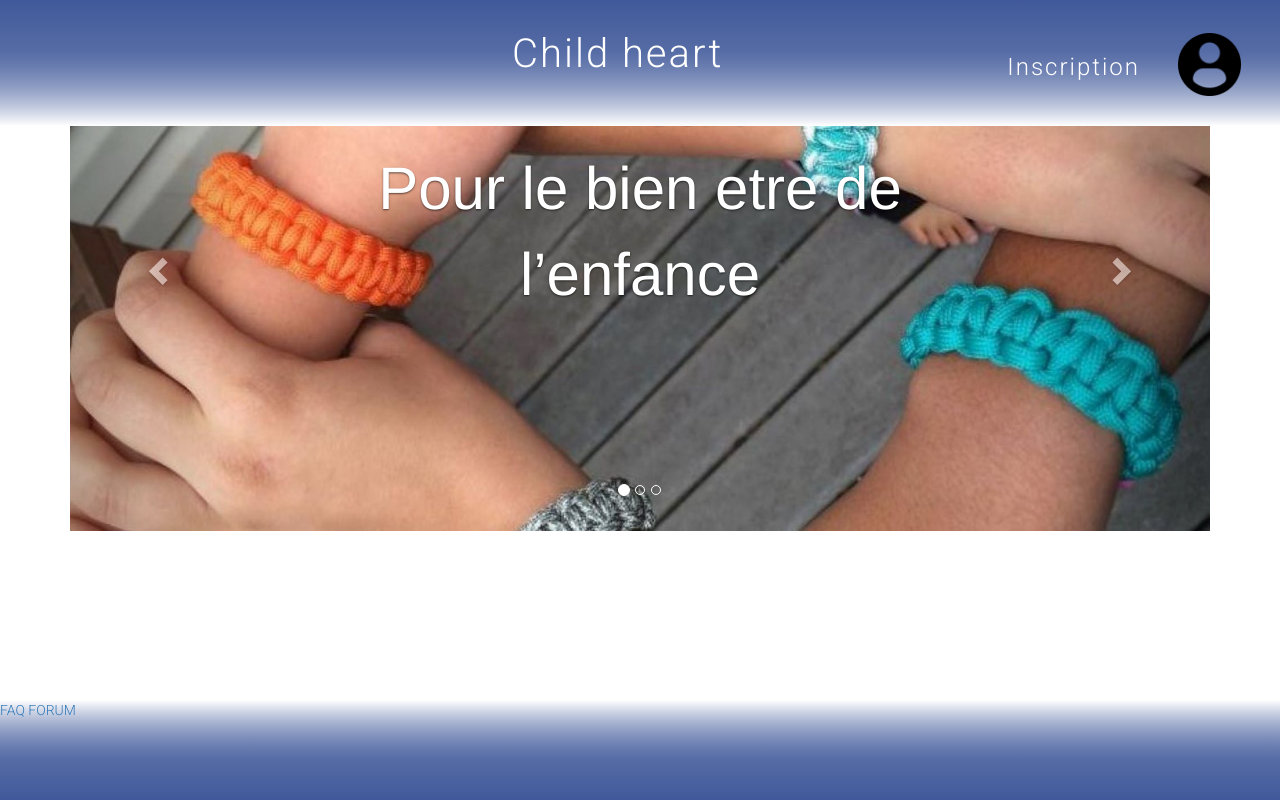
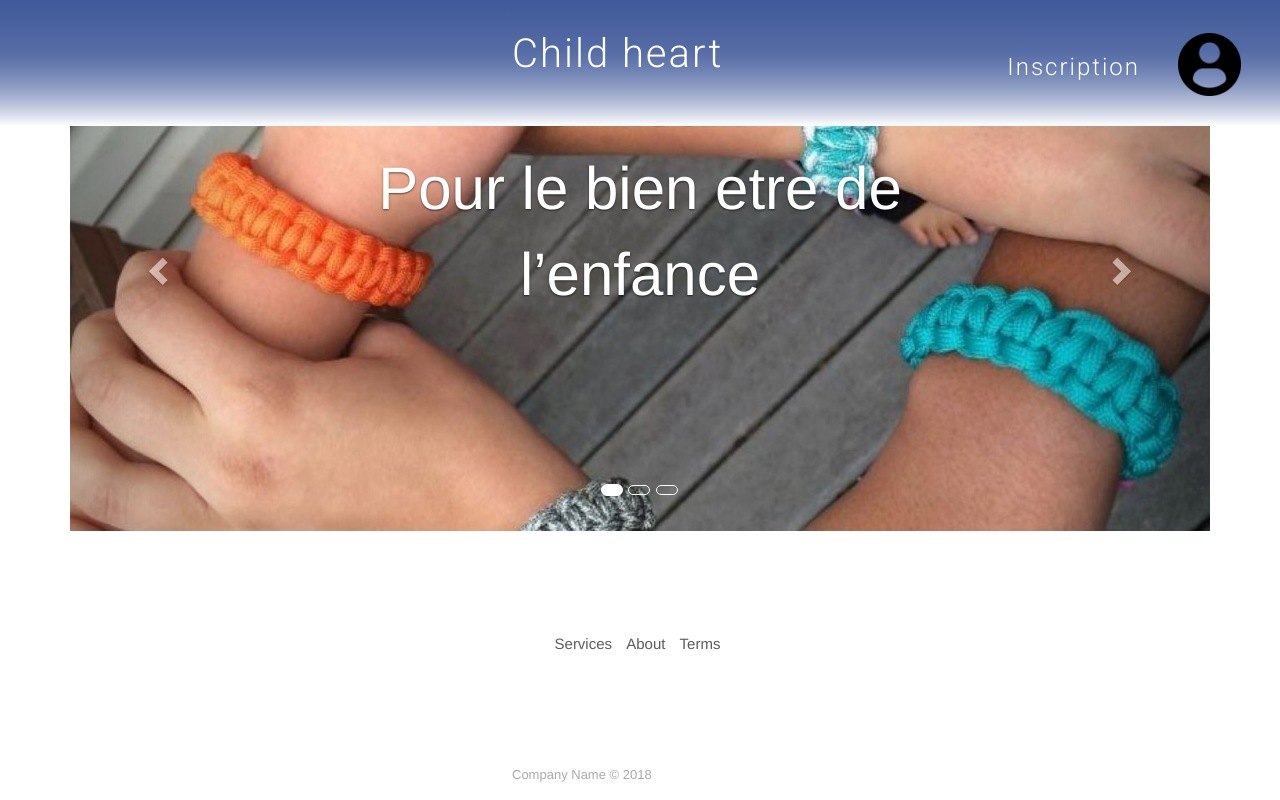
Before and after one commit to CHILDREN-HEART/Projet-C-Heart, a PHP site: page / in a window 1280 px wide. Run offline with PHP 8.4, Linux system fonts and the light colour scheme.

Commit message:
chgmt graph

```diff
--- a/index.html
+++ b/index.html
@@ -127,11 +127,12 @@
         </div>
 
         <footer>
-            <div class="link">
-                <a href="faq/">FAQ</a>
-
-                <a href="forum/">FORUM</a>
-            </div>
+            <ul class="list-inline">
+                <li class="list-inline-item"><a href="#">Services</a></li>
+                <li class="list-inline-item"><a href="#">About</a></li>
+                <li class="list-inline-item"><a href="#">Terms</a></li>
+            </ul>
+            <p class="copyright">Company Name © 2018</p>
         </footer>
 
         <script src="pagedaccueil.js"></script>
--- a/pagedaccueil.css
+++ b/pagedaccueil.css
@@ -1,8 +1,3 @@
-* {
-    margin: 0;
-    padding: 0;
-}
-
 header {
     font-family: "Roboto", sans-serif;
     height: 126px;
@@ -29,11 +24,6 @@ header {
 p {
     font-size: 60px;
     position: absolute;
-}
-
-@media (min-width: 300%) .container {
-    width: 100%;
-    height: 100%;
 }
 
 .text1 {
@@ -82,21 +72,41 @@ p {
     align-items: center;
 }
 
-footer {
-    margin-top: 50px;
-    height: 100px;
-    width: 100%;
-    background: linear-gradient(0deg, #40599a, 75%, white);
-    font-family: "Roboto", sans-serif;
-    position: absolute;
-    bottom: 0px;
+.footer-basic {
+    padding: 40px 0;
+    background-color: #ffffff;
+    color: #4b4c4d;
 }
 
-footer.link {
-    margin-right: 40px;
-    flex-direction: column;
-    align-items: start;
-    gap: unset;
-    font-size: 16px;
-    font-weight: 700;
+ul {
+    padding: 0;
+    list-style: none;
+    text-align: center;
+    font-size: 15px;
+    line-height: 15;
+    margin-bottom: 0;
+    left: 40%;
 }
+
+li {
+    padding: 0 10px;
+}
+
+ul a {
+    color: inherit;
+    text-decoration: none;
+    opacity: 0.8;
+}
+
+ul a:hover {
+    opacity: 1;
+}
+
+.copyright {
+    margin-top: 0%;
+    text-align: center;
+    font-size: 13px;
+    color: #aaa;
+    margin-bottom: 0;
+    margin-left: 40%;
+}
```
